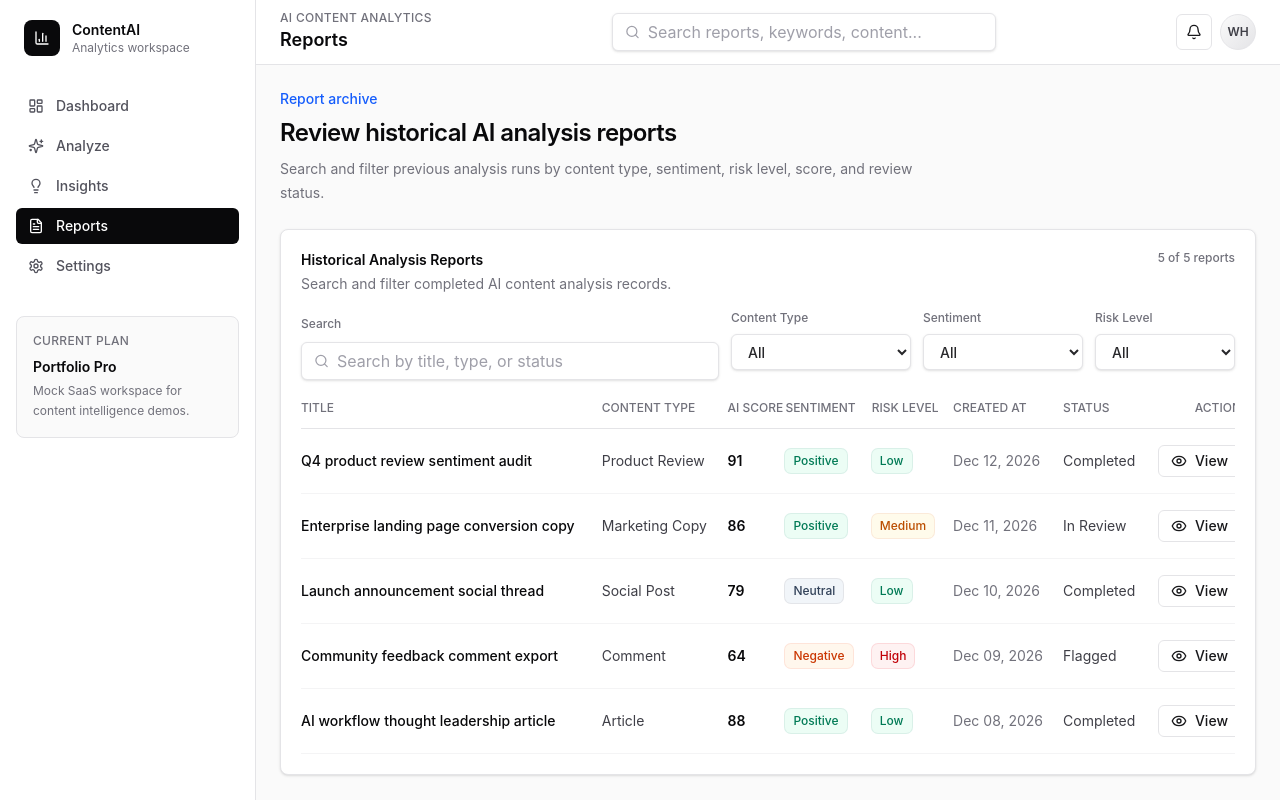
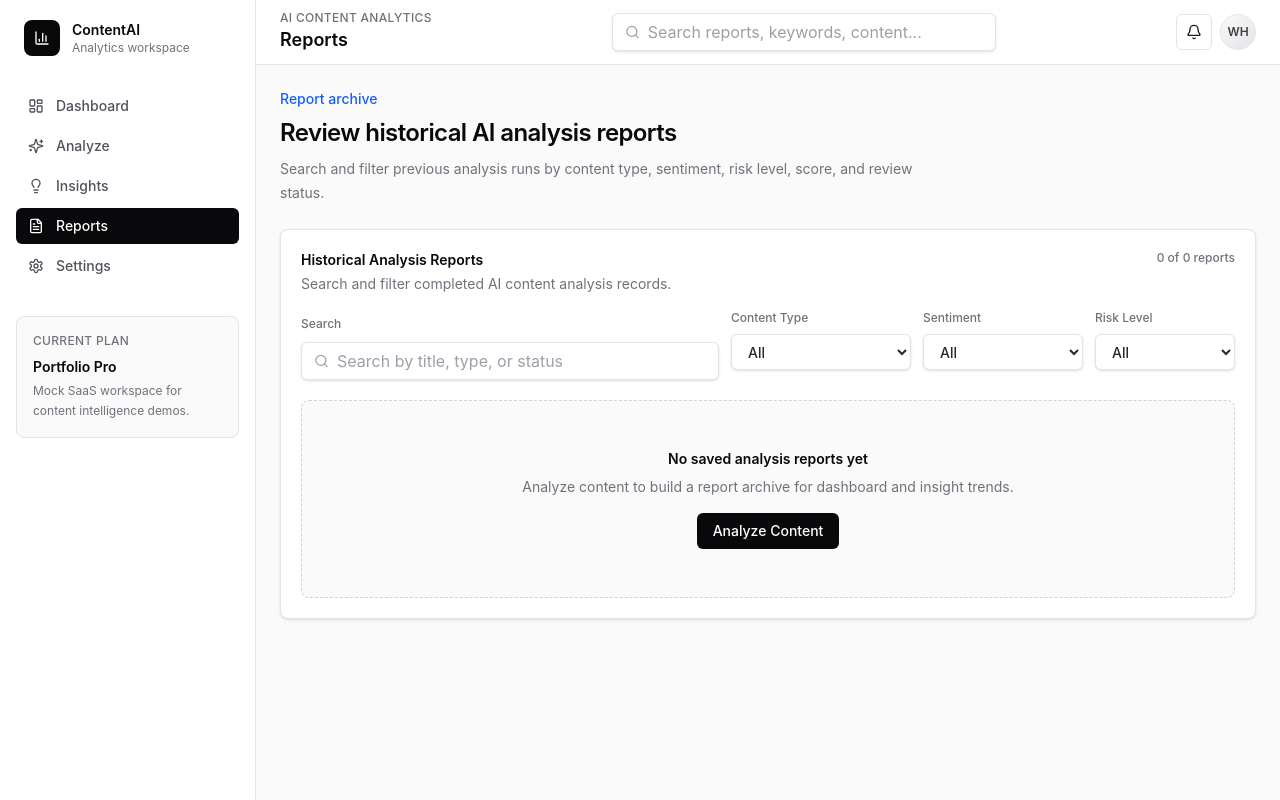
Before and after one commit to wh8344/ai-content-analytics-dashboard, a Next.js app: page /reports in a window 1280 px wide. Built offline with nearby package versions, Linux system fonts and the light colour scheme.

Commit message:
Polish analysis history management

```diff
--- a/app/reports/page.tsx
+++ b/app/reports/page.tsx
@@ -1,7 +1,6 @@
 import { DashboardShell } from "@/components/dashboard-shell";
 import { PageHeader } from "@/components/page-header";
 import { ReportsTable } from "@/components/reports/reports-table";
-import { recentAnalysisReports } from "@/src/data/mock-data";
 
 export default function ReportsPage() {
   return (
@@ -13,7 +12,7 @@ export default function ReportsPage() {
           description="Search and filter previous analysis runs by content type, sentiment, risk level, score, and review status."
         />
 
-        <ReportsTable reports={recentAnalysisReports} />
+        <ReportsTable />
       </div>
     </DashboardShell>
   );
--- a/components/analyze/analyze-workflow.tsx
+++ b/components/analyze/analyze-workflow.tsx
@@ -14,7 +14,7 @@ import { Card, CardContent, CardDescription, CardHeader, CardTitle } from "@/com
 import {
   exportAnalysisAsCsv,
   exportAnalysisAsJson,
-  saveAnalysisReport,
+  saveAnalysisResult,
 } from "@/src/lib/analysis-history";
 
 const initialForm: AnalysisFormState = {
@@ -22,11 +22,26 @@ const initialForm: AnalysisFormState = {
   contentType: "Article",
 };
 
-const sampleForm: AnalysisFormState = {
-  contentType: "Product Review",
-  content:
-    "This product review says the onboarding experience is clear, the reporting dashboard is fast, and the weekly analytics summary helps our marketing team prioritize better content decisions.",
-};
+const sampleForms: Array<AnalysisFormState & { label: string }> = [
+  {
+    label: "Marketing Copy Sample",
+    contentType: "Marketing Copy",
+    content:
+      "Launch smarter campaigns with an AI analytics workspace that scores every draft, surfaces sentiment signals, and helps marketing teams improve messaging before content goes live.",
+  },
+  {
+    label: "Product Review Sample",
+    contentType: "Product Review",
+    content:
+      "This product review says the onboarding experience is clear, the reporting dashboard is fast, and the weekly analytics summary helps our marketing team prioritize better content decisions.",
+  },
+  {
+    label: "Social Media Post Sample",
+    contentType: "Social Post",
+    content:
+      "We just shipped a faster content intelligence workflow for teams that need clear sentiment, risk, keyword, and quality signals before publishing across social channels.",
+  },
+];
 
 function AnalysisSignalsPanel({ isLoading }: { isLoading: boolean }) {
   const signals = [
@@ -155,7 +170,7 @@ export function AnalyzeWorkflow() {
       }
 
       setResult(data.result);
-      setSavedReport(saveAnalysisReport(form, data.result));
+      setSavedReport(saveAnalysisResult(form, data.result));
     } catch (caughtError) {
       const message =
         caughtError instanceof Error
@@ -167,8 +182,8 @@ export function AnalyzeWorkflow() {
     }
   }
 
-  function handleTrySample() {
-    setForm(sampleForm);
+  function handleTrySample(sample: AnalysisFormState) {
+    setForm(sample);
     setError("");
     setRequestError("");
   }
@@ -182,6 +197,7 @@ export function AnalyzeWorkflow() {
         onChange={setForm}
         onSubmit={handleSubmit}
         onTrySample={handleTrySample}
+        samples={sampleForms}
       />
       <div className="space-y-4">
         {requestError ? (
--- a/components/dashboard/dynamic-dashboard.tsx
+++ b/components/dashboard/dynamic-dashboard.tsx
@@ -16,7 +16,7 @@ import { RecentReportsTable } from "@/components/dashboard/recent-reports-table"
 import { SentimentChart } from "@/components/dashboard/sentiment-chart";
 import { TrendChart } from "@/components/dashboard/trend-chart";
 import { Card, CardContent } from "@/components/ui/card";
-import { getSavedAnalysisReports } from "@/src/lib/analysis-history";
+import { getAnalysisHistory } from "@/src/lib/analysis-history";
 import type {
   ContentType,
   ContentTypeVolume,
@@ -113,7 +113,7 @@ export function DynamicDashboard() {
 
   useEffect(() => {
     function refreshReports() {
-      setReports(getSavedAnalysisReports());
+      setReports(getAnalysisHistory());
     }
 
     refreshReports();
--- a/components/insights/dynamic-insights.tsx
+++ b/components/insights/dynamic-insights.tsx
@@ -27,7 +27,7 @@ import type {
 } from "@/src/types/analytics";
 import { Card, CardContent, CardDescription, CardHeader, CardTitle } from "@/components/ui/card";
 import { cn } from "@/lib/utils";
-import { getSavedAnalysisReports } from "@/src/lib/analysis-history";
+import { getAnalysisHistory } from "@/src/lib/analysis-history";
 
 type InsightMetrics = {
   totalReports: number;
@@ -330,7 +330,7 @@ export function DynamicInsights() {
 
   useEffect(() => {
     function syncReports() {
-      setReports(getSavedAnalysisReports());
+      setReports(getAnalysisHistory());
     }
 
     syncReports();
--- a/components/reports/report-detail.tsx
+++ b/components/reports/report-detail.tsx
@@ -1,7 +1,8 @@
 "use client";
 
 import Link from "next/link";
-import { ArrowLeft, Download, FileJson } from "lucide-react";
+import { useRouter } from "next/navigation";
+import { ArrowLeft, Download, FileJson, Trash2 } from "lucide-react";
 import { useEffect, useMemo, useState } from "react";
 import { AnalysisResultCard } from "@/components/analyze/analysis-result-card";
 import { DashboardShell } from "@/components/dashboard-shell";
@@ -12,7 +13,8 @@ import { recentAnalysisReports } from "@/src/data/mock-data";
 import {
   exportAnalysisAsCsv,
   exportAnalysisAsJson,
-  getSavedAnalysisReport,
+  deleteAnalysisById,
+  getAnalysisById,
 } from "@/src/lib/analysis-history";
 import type { AnalysisResult, RecentAnalysisReport, SavedAnalysisReport } from "@/src/types/analytics";
 import { cn } from "@/lib/utils";
@@ -56,6 +58,7 @@ function BackLink({ className }: { className?: string }) {
 }
 
 export function ReportDetail({ id }: { id: string }) {
+  const router = useRouter();
   const [savedReport, setSavedReport] = useState<SavedAnalysisReport | null>(null);
   const staticReport = useMemo(
     () => recentAnalysisReports.find((report) => report.id === id) ?? null,
@@ -63,7 +66,7 @@ export function ReportDetail({ id }: { id: string }) {
   );
 
   useEffect(() => {
-    setSavedReport(getSavedAnalysisReport(id));
+    setSavedReport(getAnalysisById(id));
   }, [id]);
 
   const report = savedReport ?? staticReport;
@@ -88,6 +91,17 @@ export function ReportDetail({ id }: { id: string }) {
         </div>
       </DashboardShell>
     );
+  }
+
+  function handleDeleteCurrentReport() {
+    const confirmed = window.confirm(`Delete "${report?.title}" from analysis history?`);
+
+    if (!confirmed) {
+      return;
+    }
+
+    deleteAnalysisById(id);
+    router.push("/reports");
   }
 
   return (
@@ -150,6 +164,17 @@ export function ReportDetail({ id }: { id: string }) {
                 <Download className="h-4 w-4" />
                 Export CSV
               </Button>
+              {savedReport ? (
+                <Button
+                  className="h-11 w-full justify-start gap-2 rounded-lg border-red-200 text-sm font-semibold text-red-700 hover:bg-red-50"
+                  onClick={handleDeleteCurrentReport}
+                  type="button"
+                  variant="outline"
+                >
+                  <Trash2 className="h-4 w-4" />
+                  Delete Report
+                </Button>
+              ) : null}
               <div className="rounded-lg border border-zinc-200 bg-zinc-50 p-4">
                 <p className="text-xs font-medium uppercase tracking-wide text-zinc-500">Source Content</p>
                 <p className="mt-2 text-sm leading-6 text-zinc-600">
--- a/components/reports/reports-table.tsx
+++ b/components/reports/reports-table.tsx
@@ -1,6 +1,6 @@
 "use client";
 
-import { Eye, Search } from "lucide-react";
+import { Eye, Search, Trash2 } from "lucide-react";
 import Link from "next/link";
 import { useEffect, useMemo, useState } from "react";
 import type {
@@ -10,9 +10,14 @@ import type {
   Sentiment,
 } from "@/src/types/analytics";
 import { Card, CardContent, CardDescription, CardHeader, CardTitle } from "@/components/ui/card";
+import { Button } from "@/components/ui/button";
 import { Input } from "@/components/ui/input";
 import { cn } from "@/lib/utils";
-import { getSavedAnalysisReports } from "@/src/lib/analysis-history";
+import {
+  clearAnalysisHistory,
+  deleteAnalysisById,
+  getAnalysisHistory,
+} from "@/src/lib/analysis-history";
 
 type ContentTypeFilter = ContentType | "All";
 type SentimentFilter = Sentiment | "All";
@@ -80,7 +85,7 @@ function FilterSelect({
   );
 }
 
-export function ReportsTable({ reports }: { reports: RecentAnalysisReport[] }) {
+export function ReportsTable({ reports = [] }: { reports?: RecentAnalysisReport[] }) {
   const [savedReports, setSavedReports] = useState<RecentAnalysisReport[]>([]);
   const [query, setQuery] = useState("");
   const [contentType, setContentType] = useState<ContentTypeFilter>("All");
@@ -89,7 +94,7 @@ export function ReportsTable({ reports }: { reports: RecentAnalysisReport[] }) {
 
   useEffect(() => {
     function syncReports() {
-      setSavedReports(getSavedAnalysisReports());
+      setSavedReports(getAnalysisHistory());
     }
 
     syncReports();
@@ -121,6 +126,32 @@ export function ReportsTable({ reports }: { reports: RecentAnalysisReport[] }) {
     });
   }, [allReports, contentType, query, riskLevel, sentiment]);
 
+  function handleDeleteReport(report: RecentAnalysisReport) {
+    const confirmed = window.confirm(`Delete "${report.title}" from analysis history?`);
+
+    if (!confirmed) {
+      return;
+    }
+
+    deleteAnalysisById(report.id);
+  }
+
+  function handleClearAll() {
+    const confirmed = window.confirm(
+      "Clear all saved analysis history? This will remove reports from Dashboard, Reports, and Insights.",
+    );
+
+    if (!confirmed) {
+      return;
+    }
+
+    clearAnalysisHistory();
+    setQuery("");
+    setContentType("All");
+    setSentiment("All");
+    setRiskLevel("All");
+  }
+
   return (
     <Card>
       <CardHeader className="space-y-4">
@@ -131,9 +162,17 @@ export function ReportsTable({ reports }: { reports: RecentAnalysisReport[] }) {
               Search and filter completed AI content analysis records.
             </CardDescription>
           </div>
+          <div className="flex items-center gap-3">
             <span className="text-xs font-medium text-zinc-500">
               {filteredReports.length} of {allReports.length} reports
             </span>
+            {allReports.length > 0 ? (
+              <Button onClick={handleClearAll} size="sm" type="button" variant="outline">
+                <Trash2 className="h-4 w-4" />
+                Clear All
+              </Button>
+            ) : null}
+          </div>
         </div>
 
         <div className="grid gap-3 lg:grid-cols-[minmax(240px,1fr)_180px_160px_140px]">
@@ -175,14 +214,26 @@ export function ReportsTable({ reports }: { reports: RecentAnalysisReport[] }) {
       <CardContent>
         {filteredReports.length === 0 ? (
           <div className="rounded-lg border border-dashed border-zinc-300 bg-zinc-50 px-5 py-12 text-center">
-            <p className="text-sm font-semibold text-zinc-950">No reports match these filters</p>
+            <p className="text-sm font-semibold text-zinc-950">
+              {allReports.length === 0 ? "No saved analysis reports yet" : "No reports match these filters"}
+            </p>
             <p className="mt-2 text-sm text-zinc-500">
-              Adjust the search query or filters to view historical analysis reports.
+              {allReports.length === 0
+                ? "Analyze content to build a report archive for dashboard and insight trends."
+                : "Adjust the search query or filters to view historical analysis reports."}
             </p>
+            {allReports.length === 0 ? (
+              <Link
+                className="mt-4 inline-flex h-9 items-center justify-center rounded-md bg-zinc-950 px-4 text-sm font-medium text-white transition-colors hover:bg-zinc-800"
+                href="/analyze"
+              >
+                Analyze Content
+              </Link>
+            ) : null}
           </div>
         ) : (
           <div className="overflow-x-auto">
-            <table className="w-full min-w-[940px] border-separate border-spacing-0 text-left text-sm">
+            <table className="w-full min-w-[1020px] border-separate border-spacing-0 text-left text-sm">
               <thead>
                 <tr className="text-xs uppercase text-zinc-500">
                   <th className="border-b border-zinc-200 pb-3 font-medium">Title</th>
@@ -192,7 +243,7 @@ export function ReportsTable({ reports }: { reports: RecentAnalysisReport[] }) {
                   <th className="border-b border-zinc-200 pb-3 font-medium">Risk Level</th>
                   <th className="border-b border-zinc-200 pb-3 font-medium">Created At</th>
                   <th className="border-b border-zinc-200 pb-3 font-medium">Status</th>
-                  <th className="border-b border-zinc-200 pb-3 text-right font-medium">Action</th>
+                  <th className="border-b border-zinc-200 pb-3 text-right font-medium">Actions</th>
                 </tr>
               </thead>
               <tbody>
@@ -216,6 +267,7 @@ export function ReportsTable({ reports }: { reports: RecentAnalysisReport[] }) {
                     </td>
                     <td className="border-b border-zinc-100 py-4 pr-4">{report.status}</td>
                     <td className="border-b border-zinc-100 py-4 text-right">
+                      <div className="inline-flex items-center gap-2">
                         <Link
                           className="inline-flex h-8 items-center justify-center gap-2 rounded-md border border-zinc-200 bg-white px-3 text-sm font-medium text-zinc-900 transition-colors hover:bg-zinc-50"
                           href={`/reports/${report.id}`}
@@ -223,6 +275,15 @@ export function ReportsTable({ reports }: { reports: RecentAnalysisReport[] }) {
                           <Eye className="h-4 w-4" />
                           View
                         </Link>
+                        <button
+                          className="inline-flex h-8 items-center justify-center gap-2 rounded-md border border-red-200 bg-white px-3 text-sm font-medium text-red-700 transition-colors hover:bg-red-50"
+                          onClick={() => handleDeleteReport(report)}
+                          type="button"
+                        >
+                          <Trash2 className="h-4 w-4" />
+                          Delete
+                        </button>
+                      </div>
                     </td>
                   </tr>
                 ))}
--- a/src/lib/analysis-history.ts
+++ b/src/lib/analysis-history.ts
@@ -22,7 +22,16 @@ function isSavedReport(value: unknown): value is SavedAnalysisReport {
   );
 }
 
-export function getSavedAnalysisReports(): SavedAnalysisReport[] {
+function emitHistoryUpdate() {
+  window.dispatchEvent(new Event("analysis-history-updated"));
+}
+
+function writeAnalysisHistory(reports: SavedAnalysisReport[]) {
+  window.localStorage.setItem(analysisHistoryKey, JSON.stringify(reports));
+  emitHistoryUpdate();
+}
+
+export function getAnalysisHistory(): SavedAnalysisReport[] {
   if (typeof window === "undefined") {
     return [];
   }
@@ -37,7 +46,7 @@ export function getSavedAnalysisReports(): SavedAnalysisReport[] {
   }
 }
 
-export function saveAnalysisReport(
+export function saveAnalysisResult(
   form: AnalysisFormState,
   result: AnalysisResult,
 ): SavedAnalysisReport {
@@ -63,16 +72,40 @@ export function saveAnalysisReport(
     result,
   };
 
-  const reports = [report, ...getSavedAnalysisReports()].slice(0, 25);
-  window.localStorage.setItem(analysisHistoryKey, JSON.stringify(reports));
-  window.dispatchEvent(new Event("analysis-history-updated"));
+  const reports = [report, ...getAnalysisHistory()].slice(0, 25);
+  writeAnalysisHistory(reports);
 
   return report;
 }
 
-export function getSavedAnalysisReport(id: string) {
-  return getSavedAnalysisReports().find((report) => report.id === id) ?? null;
+export function getAnalysisById(id: string) {
+  return getAnalysisHistory().find((report) => report.id === id) ?? null;
 }
+
+export function deleteAnalysisById(id: string) {
+  if (typeof window === "undefined") {
+    return false;
+  }
+
+  const reports = getAnalysisHistory();
+  const nextReports = reports.filter((report) => report.id !== id);
+  const didDelete = nextReports.length !== reports.length;
+  writeAnalysisHistory(nextReports);
+
+  return didDelete;
+}
+
+export function clearAnalysisHistory() {
+  if (typeof window === "undefined") {
+    return;
+  }
+
+  writeAnalysisHistory([]);
+}
+
+export const getSavedAnalysisReports = getAnalysisHistory;
+export const saveAnalysisReport = saveAnalysisResult;
+export const getSavedAnalysisReport = getAnalysisById;
 
 export function exportAnalysisAsJson(report: SavedAnalysisReport) {
   const blob = new Blob([JSON.stringify(report, null, 2)], {
```
Also changed, not shown: components/analyze/analysis-form.tsx (+17 -4 lines). Lines whose indentation alone changed are shown as unchanged.
